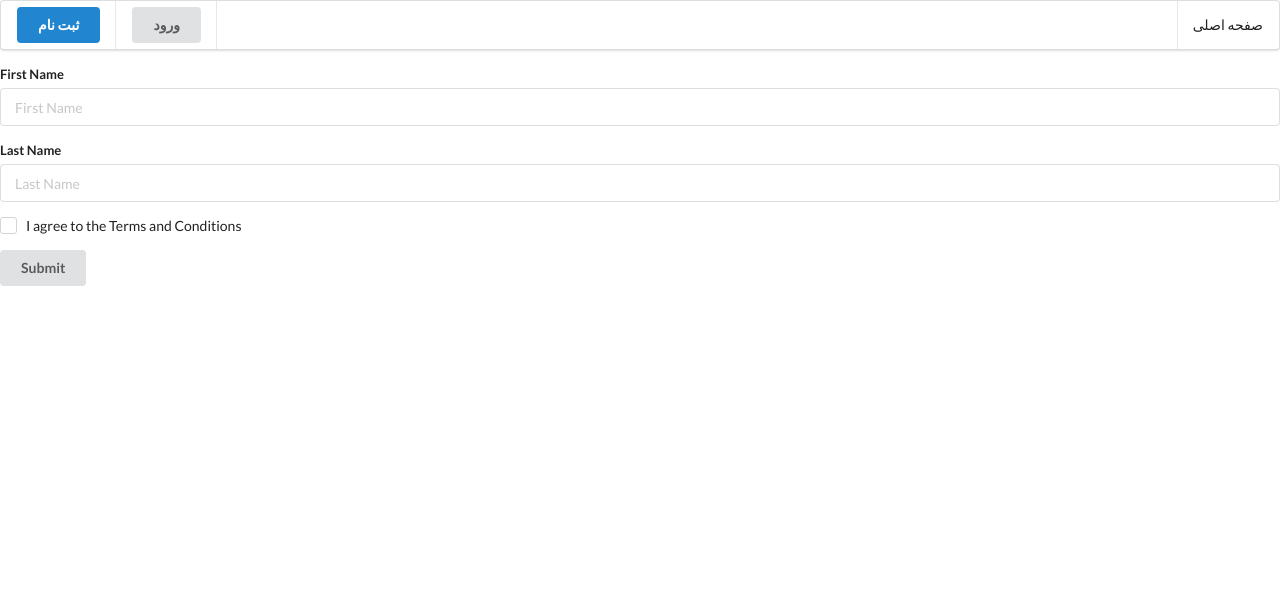
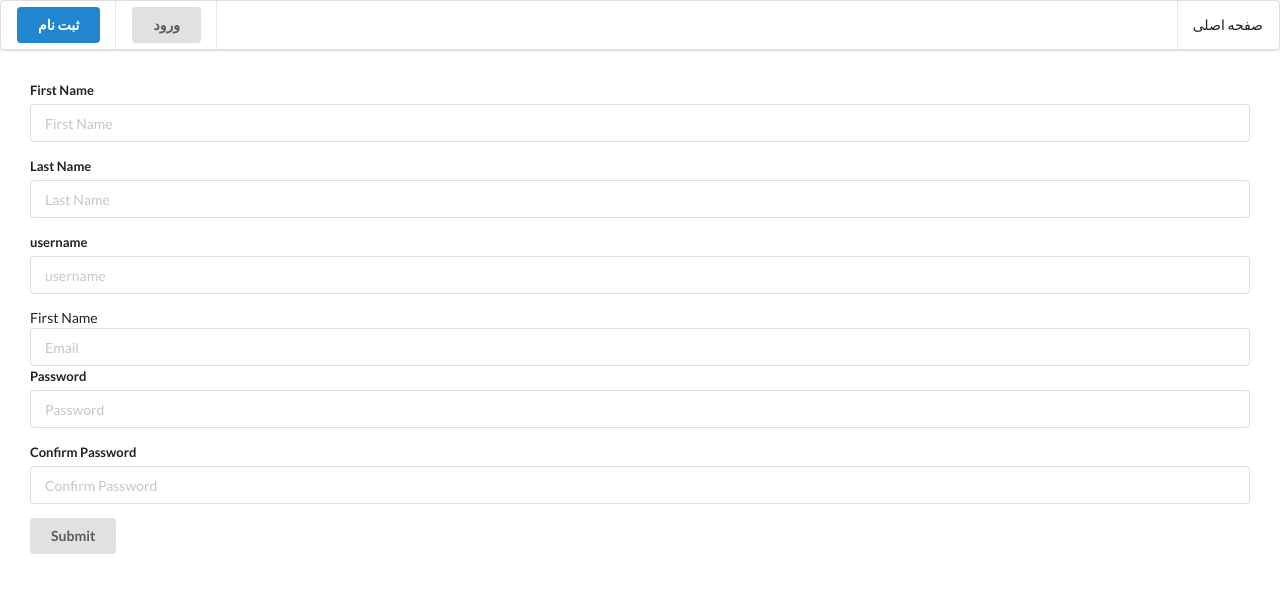
Before and after one commit to Badcoder1379/Webelopers, a Django app: page /register/ in a window 1280 px wide. Shown: the top 593 px of the page. Run offline with Django 3.2, Linux system fonts and the light colour scheme; some libraries are stand-ins or nearby versions.

Commit message:
requirement added

```diff
--- a/templates/register.html
+++ b/templates/register.html
@@ -10,24 +10,35 @@
 
 {% block content %}
 
-
+    <div style="margin: 30px;">
         <form class="ui form">
             <div class="field">
                 <label>First Name</label>
-    <input type="text" name="first-name" placeholder="First Name">
+                <input type="text" name="first_name" placeholder="First Name">
             </div>
             <div class="field">
                 <label>Last Name</label>
-    <input type="text" name="last-name" placeholder="Last Name">
+                <input type="text" name="last_name" placeholder="Last Name">
             </div>
             <div class="field">
-    <div class="ui checkbox">
-      <input type="checkbox" tabindex="0" class="hidden">
-      <label>I agree to the Terms and Conditions</label>
+                <label>username</label>
+                <input type="text" name="username" placeholder="username">
             </div>
+            <div class="Email">
+                <label>First Name</label>
+                <input type="email" name="email" placeholder="Email">
+            </div>
+            <div class="field">
+                <label>Password</label>
+                <input type="password" name="password1" placeholder="Password">
+            </div>
+            <div class="field">
+                <label>Confirm Password</label>
+                <input type="password" name="password2" placeholder="Confirm Password">
             </div>
             <button class="ui button" type="submit">Submit</button>
         </form>
+    </div>
 
 {% endblock %}
 
```
Lines whose indentation alone changed are shown as unchanged.
